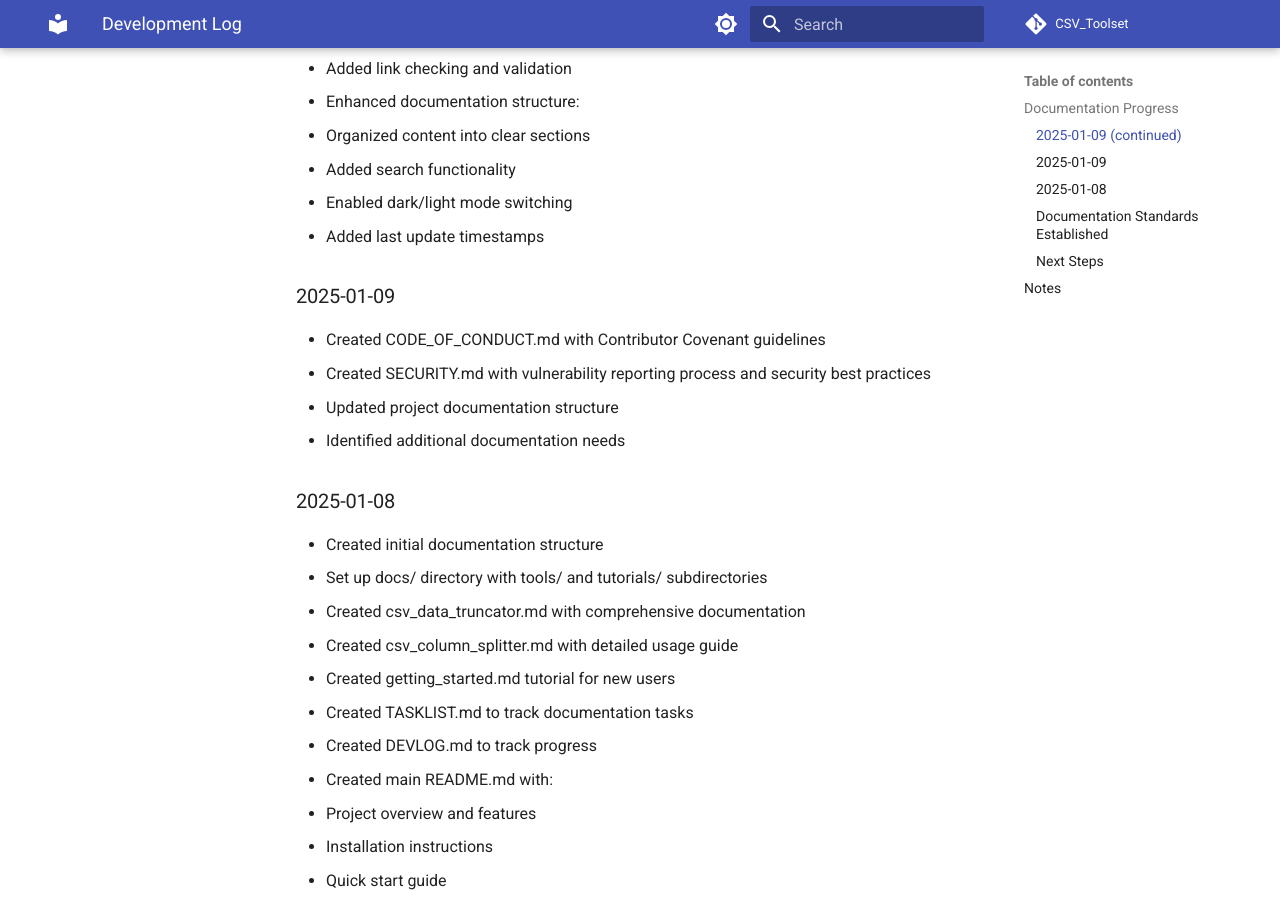
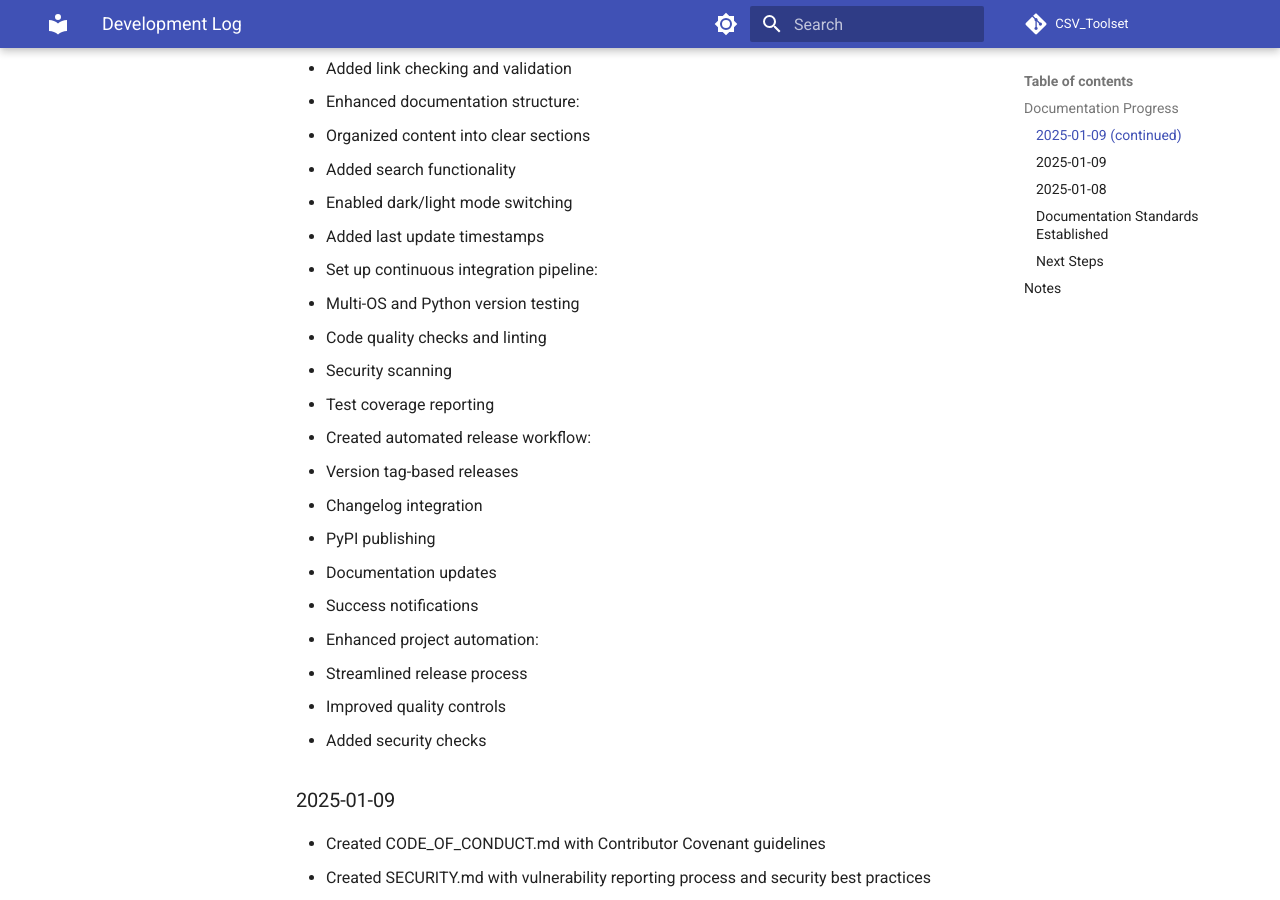
Before and after one commit to rfd62794/CSV_Toolset, an MkDocs documentation site: the page built from docs/DEVLOG.md, in a window 1280 px wide and 900 px high, scrolled down 1075 px. Built offline with MkDocs 1.6.1 and Material for MkDocs 9.7.7, drawn with Linux system fonts in a browser that asks for light colours; comment, search, counter and statistics services are not loaded.

```diff
--- a/docs/DEVLOG.md
+++ b/docs/DEVLOG.md
@@ -33,6 +33,21 @@
   - Added search functionality
   - Enabled dark/light mode switching
   - Added last update timestamps
+- Set up continuous integration pipeline:
+  - Multi-OS and Python version testing
+  - Code quality checks and linting
+  - Security scanning
+  - Test coverage reporting
+- Created automated release workflow:
+  - Version tag-based releases
+  - Changelog integration
+  - PyPI publishing
+  - Documentation updates
+  - Success notifications
+- Enhanced project automation:
+  - Streamlined release process
+  - Improved quality controls
+  - Added security checks
 
 ### 2025-01-09
 - Created CODE_OF_CONDUCT.md with Contributor Covenant guidelines
```
Also changed, not shown: CHANGELOG.md (+4 -0 lines), docs/TASKLIST.md (+7 -2 lines), 2 other files.
